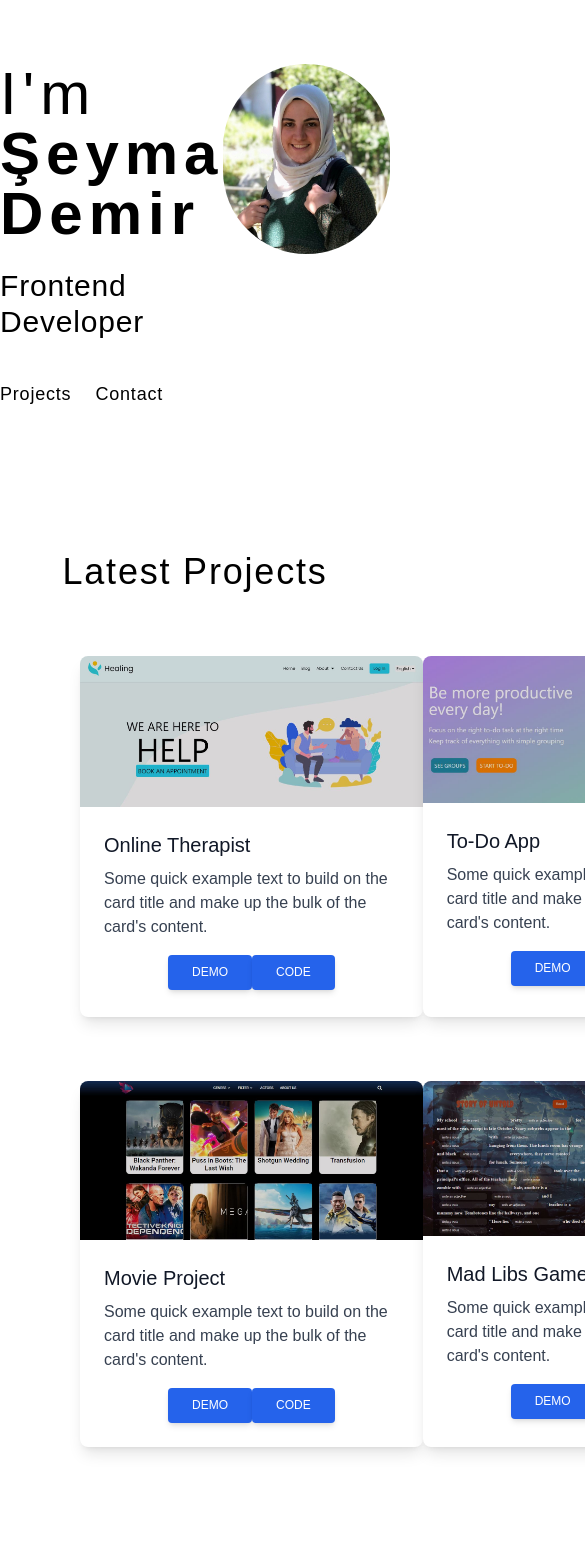
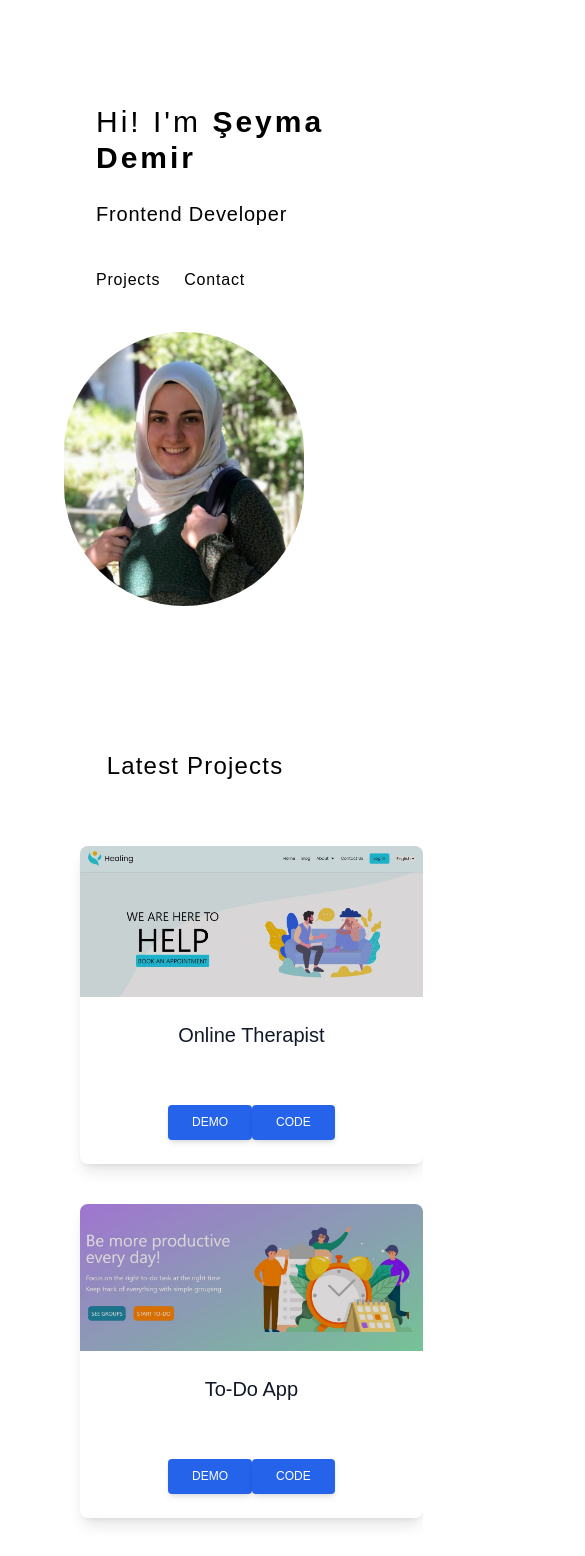
Before and after one commit to symys/seymademir, a React (Create React App) app: page / in a window 390 px wide. Shown: the top 1556 px of the page, 585 px wide, since content can reach past the window. Built offline with nearby package versions, Linux system fonts and the light colour scheme.

Commit message:
need responsive design

```diff
--- a/src/Components/HomePage.js
+++ b/src/Components/HomePage.js
@@ -4,13 +4,13 @@ import seymaImg from "../Seyma Demir_Turkey_2022.jpg";
 function HomePage() {
   return (
     <>
-      <div className="flex flex-row font-rubik justify-around mt-16">
-        <div className="self-center tracking-wider">
-          <div className="text-6xl tracking-widest">
-            I'm <strong>Şeyma Demir</strong>
+      <div className="flex lg:flex-row flex-col font-rubik justify-around mt-16">
+        <div className="self-center tracking-wider lg:ml-0 ml-24">
+          <div className="lg:text-6xl text-3xl tracking-widest lg:mt-0 mt-10">
+            Hi! I'm <strong>Şeyma Demir</strong>
           </div>
-          <div className="text-3xl mt-6">Frontend Developer</div>
-          <div className="flex flex-row gap-6 mt-10 self-center font-rubik text-lg">
+          <div className="lg:text-3xl text-xl mt-6">Frontend Developer</div>
+          <div className="flex flex-row gap-6 mt-10 self-center font-rubik lg:text-lg">
           <a href="#latestprojects"><div>Projects</div></a>
           <a href="#contact"> <div>Contact</div></a>
           </div>
@@ -19,7 +19,7 @@ function HomePage() {
           <img
             src={seymaImg}
             alt="personal_img"
-            className="w-[30em] rounded-full"
+            className="lg:w-[30em] w-[15em] rounded-full lg:ml-0 ml-16 lg:mt-0 mt-10"
           />
         </div>
       </div>
--- a/src/Components/Projects.js
+++ b/src/Components/Projects.js
@@ -8,13 +8,13 @@ import madlibsImg from "../images/madlibs.JPG";
 function Projects() {
   return (
     <div className="pt-20 font-rubik" id="latestprojects">
-      <h1 className="tracking-wider text-4xl flex justify-center mt-16">
+      <h1 className="tracking-wider lg:text-4xl text-2xl flex justify-center mt-16">
         Latest Projects
       </h1>
       <div className="flex flex-col mt-16">
-        <div className="flex flex-row justify-between pl-20 pr-20">
-          <div class="flex ">
-            <div class="rounded-lg shadow-lg bg-white max-w-sm">
+        <div className="flex lg:flex-row flex-col justify-between pl-20 pr-20">
+          <div class="flex lg:pr-0 pr-10">
+            <div class="rounded-lg shadow-lg bg-white max-w-sm ">
               <img
                 class="rounded-t-lg"
                 src={healingImg}
@@ -22,14 +22,14 @@ function Projects() {
               />
 
               <div class="p-6">
-                <h5 class="text-gray-900 text-xl font-medium mb-2">
+                <h5 class="text-gray-900 text-xl font-medium mb-2 justify-center flex">
                   Online Therapist
                 </h5>
-                <p class="text-gray-700 text-base mb-4">
+                {/* <p class="text-gray-700 text-base mb-4">
                   Some quick example text to build on the card title and make up
                   the bulk of the card's content.
-                </p>
-                <div className="flex flex-row justify-between pl-16 pr-16">
+                </p> */}
+                <div className="flex flex-row justify-between pl-16 pr-16 pt-12">
                 <a href="https://main--jocular-kitsune-979dd9.netlify.app/">
                   <button
                     type="button"
@@ -49,19 +49,19 @@ function Projects() {
               </div>
             </div>
           </div>
-          <div class="flex ">
+          <div class="flex lg:pr-0 pr-10 lg:pt-0 pt-10">
             <div class="rounded-lg shadow-lg bg-white max-w-sm">
               <img class="rounded-t-lg" src={todoImg} alt="" />
 
               <div class="p-6">
-                <h5 class="text-gray-900 text-xl font-medium mb-2">
+                <h5 class="text-gray-900 text-xl font-medium mb-2 justify-center flex">
                   To-Do App
                 </h5>
-                <p class="text-gray-700 text-base mb-4">
+                {/* <p class="text-gray-700 text-base mb-4">
                   Some quick example text to build on the card title and make up
                   the bulk of the card's content.
-                </p>
-                <div className="flex flex-row justify-between pl-16 pr-16">
+                </p> */}
+                <div className="flex flex-row justify-between pl-16 pr-16 pt-12">
                 <a href="https://effervescent-longma-4868ea.netlify.app/">
                   <button
                     type="button"
@@ -81,19 +81,19 @@ function Projects() {
               </div>
             </div>
           </div>
-          <div class="flex ">
-            <div class="rounded-lg shadow-lg bg-white max-w-sm">
+          <div class="flex  lg:pt-0 pt-10 ">
+            <div class="rounded-lg shadow-lg bg-white  max-w-sm">
               <img class="rounded-t-lg" src={adviceImg} alt="" />
 
               <div class="p-6">
-                <h5 class="text-gray-900 text-xl font-medium mb-2">
+                <h5 class="text-gray-900 text-xl font-medium mb-2 justify-center flex">
                   Random Advice App
                 </h5>
-                <p class="text-gray-700 text-base mb-4">
+                {/* <p class="text-gray-700 text-base mb-4">
                   Some quick example text to build on the card title and make up
                   the bulk of the card's content.
-                </p>
-                <div className="flex flex-row justify-between pl-16 pr-16">
+                </p> */}
+                <div className="flex flex-row justify-between pl-16 pr-16 pt-12">
                 <a href="https://nimble-wisp-86e992.netlify.app/">
                   <button
                     type="button"
@@ -114,20 +114,20 @@ function Projects() {
             </div>
           </div>
         </div>
-        <div className="flex flex-row justify-between pl-20 pr-20 pt-16">
+        <div className="flex lg:flex-row flex-col justify-between pl-20 pr-20 pt-16">
           <div class="flex ">
             <div class="rounded-lg shadow-lg bg-white max-w-sm">
               <img class="rounded-t-lg" src={movieImg} alt="" />
 
               <div class="p-6">
-                <h5 class="text-gray-900 text-xl font-medium mb-2">
+                <h5 class="text-gray-900 text-xl font-medium mb-2 justify-center flex">
                   Movie Project
                 </h5>
-                <p class="text-gray-700 text-base mb-4">
+                {/* <p class="text-gray-700 text-base mb-4">
                   Some quick example text to build on the card title and make up
                   the bulk of the card's content.
-                </p>
-                <div className="flex flex-row justify-between pl-16 pr-16">
+                </p> */}
+                <div className="flex flex-row justify-between pl-16 pr-16 pt-12">
                 <a href="https://recoded-spark-turkey-2022.github.io/movie-project-playing-our-way/">
                   <button
                     type="button"
@@ -154,14 +154,14 @@ function Projects() {
               <img class="rounded-t-lg" src={madlibsImg} alt="" />
 
               <div class="p-6">
-                <h5 class="text-gray-900 text-xl font-medium mb-2">
+                <h5 class="text-gray-900 text-xl font-medium mb-2 justify-center flex">
                   Mad Libs Game
                 </h5>
-                <p class="text-gray-700 text-base mb-4">
+                {/* <p class="text-gray-700 text-base mb-4">
                   Some quick example text to build on the card title and make up
                   the bulk of the card's content.
-                </p>
-                <div className="flex flex-row justify-between pl-16 pr-16">
+                </p> */}
+                <div className="flex flex-row justify-between pl-16 pr-16 pt-12">
                   <a href="https://recoded-spark-turkey-2022.github.io/mad-libs-los-galacticos/">
                     <button
                       type="button"
@@ -187,14 +187,14 @@ function Projects() {
               <img class="rounded-t-lg" src={madlibsImg} alt="" />
 
               <div class="p-6">
-                <h5 class="text-gray-900 text-xl font-medium mb-2">
+                <h5 class="text-gray-900 text-xl font-medium mb-2 justify-center flex">
                   Mad Libs Game
                 </h5>
-                <p class="text-gray-700 text-base mb-4">
+                {/* <p class="text-gray-700 text-base mb-4">
                   Some quick example text to build on the card title and make up
                   the bulk of the card's content.
-                </p>
-                <div className="flex flex-row justify-between pl-16 pr-16">
+                </p> */}
+                <div className="flex flex-row justify-between pl-16 pr-16 pt-12">
                   <a href="https://recoded-spark-turkey-2022.github.io/mad-libs-los-galacticos/">
                     <button
                       type="button"
```
